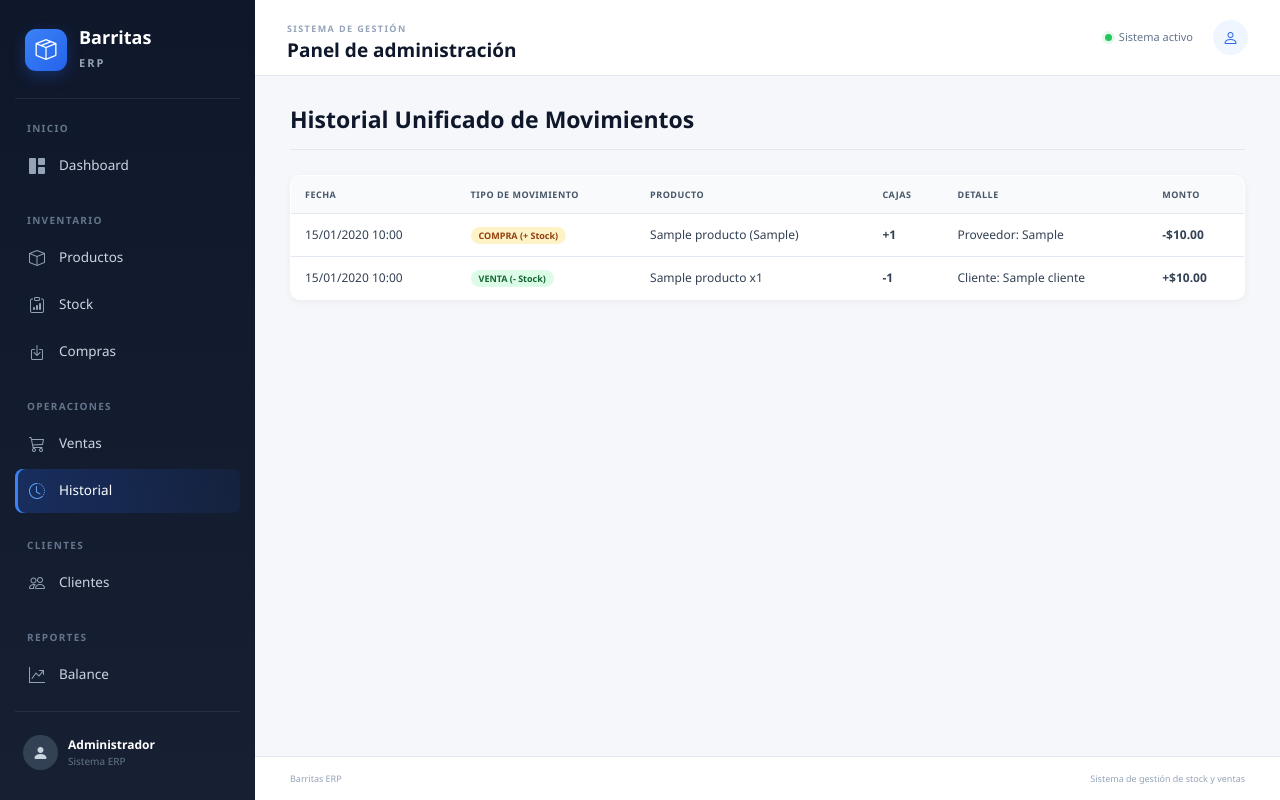
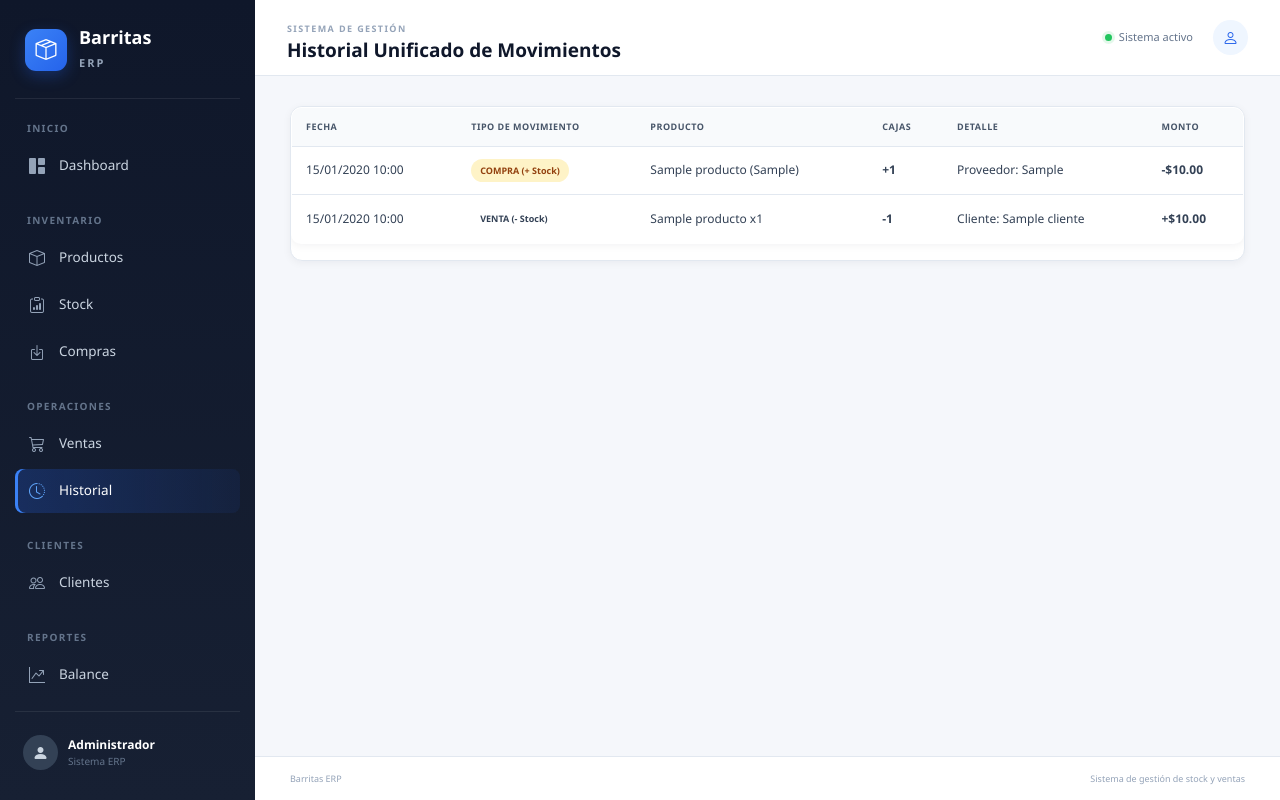
Before and after one commit to FrancoLince/barritas-stock, a Flask app: page /historial in a window 1280 px wide. Run offline with Flask 3, Linux system fonts and the light colour scheme; a user stored in the database is signed in; tables that the repository leaves empty hold one stand-in row (values such as "Sample post").

Commit message:
Update historial.html

```diff
--- a/templates/historial.html
+++ b/templates/historial.html
@@ -1,11 +1,12 @@
 {% extends 'base.html' %}
 
+{% block title %}Historial | Barritas ERP{% endblock %}
+{% block page_title %}Historial Unificado de Movimientos{% endblock %}
+
 {% block content %}
-<header>
-    <h1>Historial Unificado de Movimientos</h1>
-</header>
-
-<table class="table">
+<div class="erp-card">
+    <div class="table-responsive">
+        <table class="table align-middle">
             <thead>
                 <tr>
                     <th>Fecha</th>
@@ -19,24 +20,26 @@
             <tbody>
                 {% for m in movimientos %}
                 <tr>
-            <td>{{ m.fecha.strftime('%d/%m/%Y %H:%M') }}</td>
+                    <td>{{ m.fecha.strftime('%d/%m/%Y %H:%M') if m.fecha else '-' }}</td>
                     <td>
                         {% if 'COMPRA' in m.tipo %}
-                    <span class="badge warning">{{ m.tipo }}</span>
+                            <span class="status-badge warning">{{ m.tipo }}</span>
                         {% else %}
-                    <span class="badge success">{{ m.tipo }}</span>
+                            <span class="status-badge success">{{ m.tipo }}</span>
                         {% endif %}
                     </td>
                     <td>{{ m.producto }}</td>
-            <td><strong>{{ m.cajas }}</strong></td>
-            <td>{{ m.detalle }}</td>
-            <td><strong>{{ m.monto }}</strong></td>
+                    <td><strong>{{ m.cajas | default(0) }}</strong></td>
+                    <td>{{ m.detalle or '-' }}</td>
+                    <td><strong>{{ m.monto or '-' }}</strong></td>
                 </tr>
                 {% else %}
                 <tr>
-            <td colspan="6">No existen movimientos registrados.</td>
+                    <td colspan="6" class="text-center text-muted">No existen movimientos registrados.</td>
                 </tr>
                 {% endfor %}
             </tbody>
         </table>
+    </div>
+</div>
 {% endblock %}
```
Lines whose indentation alone changed are shown as unchanged.
